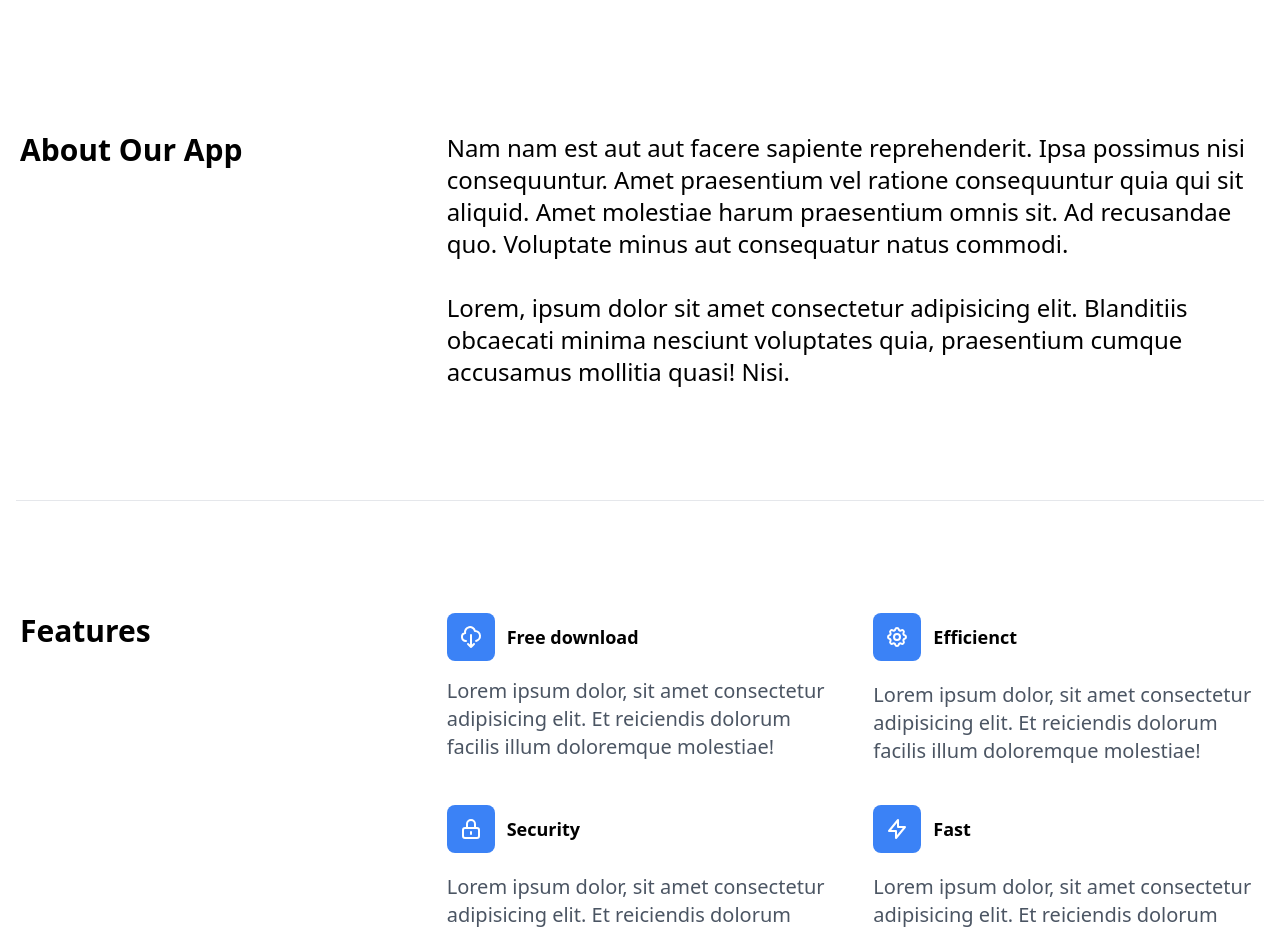
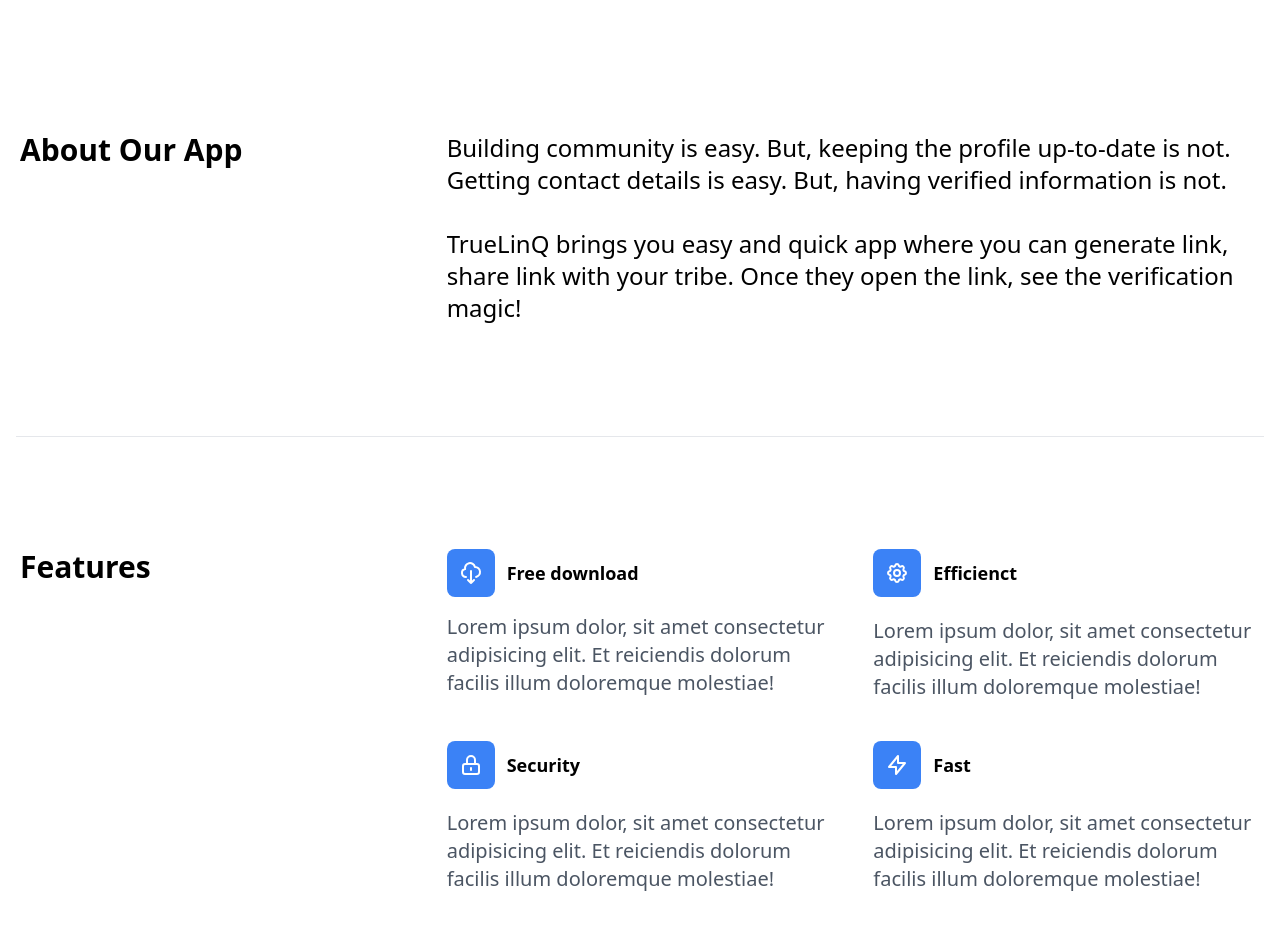
Before and after one commit to TrueLinQ/TrueLinQ.github.io, a plain HTML site: page index.html in a window 1280 px wide. Shown: the part 780-1712 px from the top of the page. Drawn offline with nearby package versions, Linux system fonts and the light colour scheme.

Commit message:
Update index.html
updates about the app

```diff
--- a/index.html
+++ b/index.html
@@ -49,9 +49,9 @@
                 </div>
                 <div class="lg:col-span-2">
                     <p class="text-lg md:text-2xl">
-                        Nam nam est aut aut facere sapiente reprehenderit. Ipsa possimus nisi consequuntur. Amet praesentium vel ratione consequuntur quia qui sit aliquid. Amet molestiae harum praesentium omnis sit. Ad recusandae quo. Voluptate minus aut consequatur natus commodi.
+                        Building community is easy. But, keeping the profile up-to-date is not. Getting contact details is easy. But, having verified information is not.
                         <br><br>
-                        Lorem, ipsum dolor sit amet consectetur adipisicing elit. Blanditiis obcaecati minima nesciunt voluptates quia, praesentium cumque accusamus mollitia quasi! Nisi.
+                        TrueLinQ brings you easy and quick app where you can generate link, share link with your tribe. Once they open the link, see the verification magic!
                     </p>
                 </div>
             </div>
```
